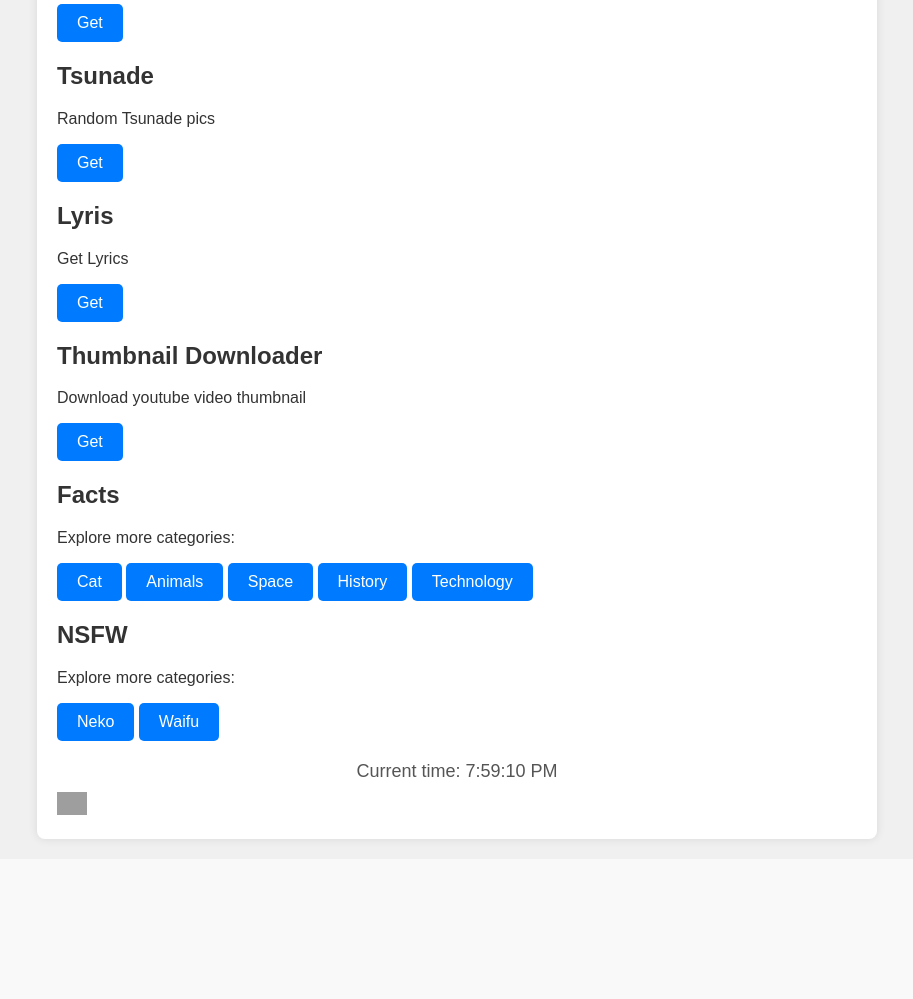
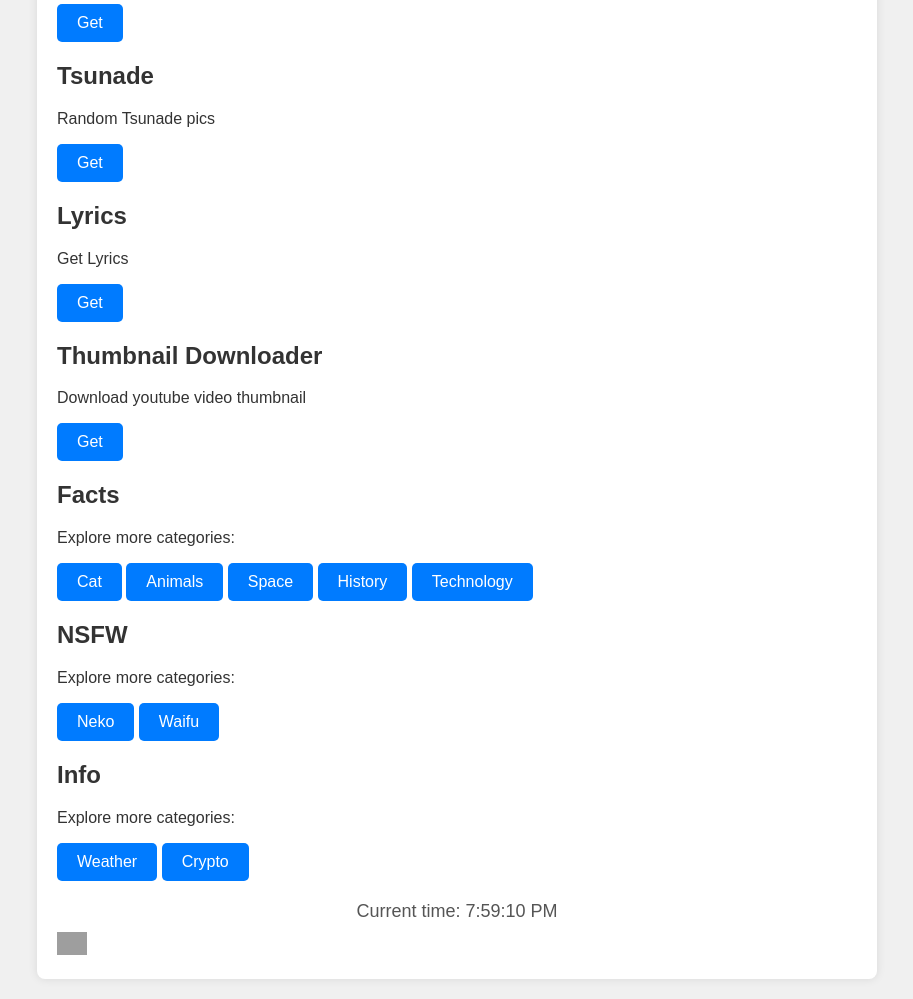
Before and after one commit to eypzffx/api-eypz, a Flask app: page / in a window 1280 px wide. Shown: the part 338-1337 px from the top of the page, without its empty margins (183-1096 px from the left). Before the commit the page ends 1182 px from the top, so only its background shows below. Run offline with Flask 3, Linux system fonts and the light colour scheme; parts of the project's set-up code (start-up, migrations or seed data) failed here and were passed over; some libraries are stand-ins or nearby versions; grey boxes are pictures that could not be loaded.

Commit message:
Update index.html

```diff
--- a/templates/index.html
+++ b/templates/index.html
@@ -131,7 +131,7 @@
         </div>
 
         <div class="section">
-            <h2>Lyris</h2>
+            <h2>Lyrics</h2>
             <p>Get Lyrics</p>
             <a href="https://api-eypz.onrender.com/lyrics?q=wanna+be+yours" class="button">Get</a>
         </div>
@@ -158,6 +158,13 @@
             <p>Explore more categories:</p>
             <a href="https://api-eypz.onrender.com/nsfw/neko" class="button">Neko</a>
             <a href="https://api-eypz.onrender.com/nsfw/waifu" class="button">Waifu</a>
+        </div>
+
+        <div class="section">
+            <h2>Info</h2>
+            <p>Explore more categories:</p>
+            <a href="https://api-eypz.onrender.com/info/weather?city=London" class="button">Weather</a>
+            <a href="https://api-eypz.onrender.com/info/crypto" class="button">Crypto</a>
         </div>
 
         <!-- Live time display -->
```
